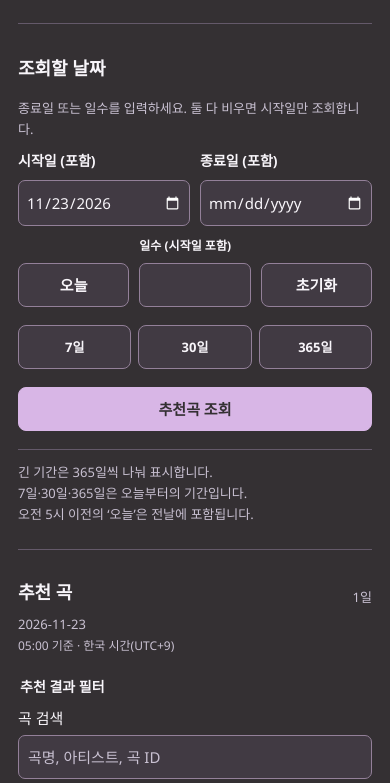
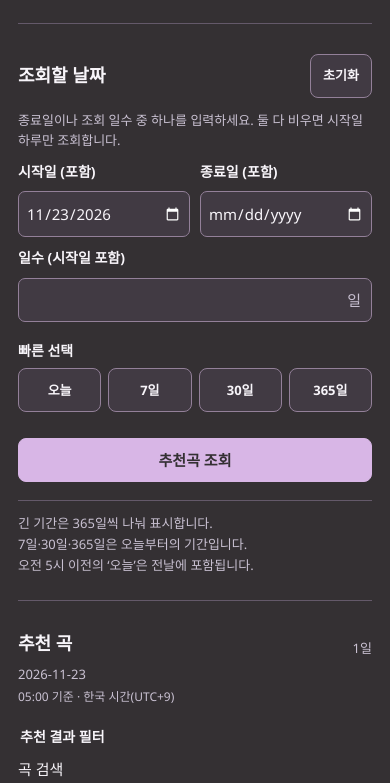
Before and after one commit to chogang/aichan, a plain HTML site: page docs/index.html in a window 390 px wide. Shown: the part 60-843 px from the top of the page. Drawn offline with Linux system fonts and the light colour scheme.

Commit message:
Refine date fields and group quick selections

```diff
--- a/docs/index.html
+++ b/docs/index.html
@@ -17,19 +17,11 @@ textarea::placeholder{color:var(--muted);opacity:1}.version{font-size:13px;color
 .filters{margin:0 0 18px}.filter-grid{display:grid;grid-template-columns:minmax(0,2fr) repeat(3,minmax(0,1fr));gap:10px}.filter-grid label{min-width:0;margin:0}.filter-grid input,.filter-grid select{display:block;width:100%;min-width:0;min-height:44px;margin-top:5px;padding:7px 9px;font:inherit;border:1px solid var(--control-line);border-radius:7px;background:var(--surface);color:var(--ink)}.filter-grid input::placeholder{color:var(--muted)}.filter-error{margin-top:8px}.days .empty{margin:0}
 @media(max-width:620px){.filter-grid{grid-template-columns:repeat(3,minmax(0,1fr))}.filter-search{grid-column:1/-1}}
 input[type=number]{display:block;width:100%;min-width:0;min-height:44px;padding:9px 11px;font:inherit;border:1px solid var(--control-line);border-radius:7px;background:var(--surface);color:var(--ink)}.dates{display:grid;grid-template-columns:repeat(2,minmax(0,1fr));gap:12px;margin-bottom:12px}.dates .field{min-width:0;margin:0}.dates .field:first-child{grid-column:1/-1}.dates input{min-width:0}.dates .inactive label{color:var(--muted)}.dates input:disabled{background:var(--paper);border-color:var(--line);color:var(--muted);cursor:not-allowed}.pagination{display:flex;gap:8px;align-items:center;justify-content:space-between;flex-wrap:wrap;margin:0 0 12px}.pagination .hint{margin:0}.pagination button{padding:7px 12px}
-.dates #range-hint{grid-column:1/-1;margin:0}.range-assist{display:flex;align-items:center;justify-content:space-between;gap:7px}
-@media(max-width:760px){
-  .query-dates{display:grid;grid-template-columns:repeat(6,minmax(0,1fr));gap:10px;align-items:end}
-  .query-dates .dates,.query-dates .range-assist{display:contents}
-  .query-dates #range-hint{grid-area:1/1/2/-1}
-  .query-dates .dates .field:first-child{grid-area:2/1/3/4}
-  .query-dates #end-field{grid-area:2/4/3/-1}
-  .query-dates #length-field{grid-area:3/3/4/5}
-  .query-dates #length-field label{font-size:12px}
-  .query-dates .range-assist button{grid-area:3/1/4/3;padding-inline:8px;white-space:nowrap}
-  .query-dates #reset-range{grid-column:5/-1}
-  .query-dates input[type=date]{padding-inline:7px}
-}
+.dates #range-hint{grid-column:1/-1;margin:0}
+.query-heading{display:flex;align-items:center;justify-content:space-between;gap:10px;margin-bottom:12px}.query-heading h2{margin:0}.query-heading button{padding:6px 12px;font-size:13px}
+.length-input{position:relative}.length-input input{appearance:textfield;padding-right:34px}.length-input input::-webkit-inner-spin-button,.length-input input::-webkit-outer-spin-button{-webkit-appearance:none;margin:0}.length-unit{position:absolute;right:11px;top:50%;transform:translateY(-50%);color:var(--muted);pointer-events:none}
+.quick-select{margin:18px 0}.quick-select-label{font-size:14px;font-weight:600;margin:0 0 6px}.quick-select .presets{display:grid;grid-template-columns:repeat(4,minmax(0,1fr));margin:0}.quick-select .presets button{min-width:0;padding-inline:4px;white-space:nowrap}
+@media(max-width:760px){.dates{gap:10px}.dates .field:first-child{grid-area:2/1/3/2}.dates #end-field{grid-area:2/2/3/3}.dates #length-field{grid-area:3/1/4/-1}.dates #range-hint{grid-area:1/1/2/-1}.dates input[type=date]{padding-inline:7px}}
 </style>
 </head>
 <body>
@@ -37,13 +29,10 @@ input[type=number]{display:block;width:100%;min-width:0;min-height:44px;padding:
 <header><h1>아이쨩 추천곡 조회</h1><span class="version">Arcaea 7.3.0</span></header>
 <div class="layout">
 <section class="controls" aria-labelledby="query-title">
-<h2 id="query-title">조회할 날짜</h2>
+<div class="query-heading"><h2 id="query-title">조회할 날짜</h2><button type="button" id="reset-range" aria-label="종료일과 일수 초기화">초기화</button></div>
 <form id="query-form" novalidate>
-<div class="query-dates">
-<div class="dates"><div class="field"><label for="start">시작일 (포함)</label><input id="start" type="date" min="2025-11-08" max="2099-12-31" required></div><p class="hint" id="range-hint">종료일 또는 일수를 입력하세요. 둘 다 비우면 시작일만 조회합니다.</p><div class="field" id="end-field"><label for="end">종료일 (포함)</label><input id="end" type="date" min="2025-11-08" max="2099-12-31" aria-describedby="range-hint"></div><div class="field" id="length-field"><label for="length">일수 (시작일 포함)</label><input id="length" type="number" min="1" step="1" inputmode="numeric" aria-describedby="range-hint"></div></div>
-<div class="range-assist"><button type="button" data-days="1">오늘</button><button type="button" id="reset-range" aria-label="종료일과 일수 초기화">초기화</button></div>
-</div>
-<div class="presets" aria-label="빠른 기간 선택"><button type="button" data-days="7">7일</button><button type="button" data-days="30">30일</button><button type="button" data-days="365">365일</button></div>
+<div class="dates"><div class="field"><label for="start">시작일 (포함)</label><input id="start" type="date" min="2025-11-08" max="2099-12-31" required></div><p class="hint" id="range-hint">종료일이나 조회 일수 중 하나를 입력하세요. 둘 다 비우면 시작일 하루만 조회합니다.</p><div class="field" id="end-field"><label for="end">종료일 (포함)</label><input id="end" type="date" min="2025-11-08" max="2099-12-31" aria-describedby="range-hint"></div><div class="field" id="length-field"><label for="length">일수 (시작일 포함)</label><div class="length-input"><input id="length" type="number" min="1" step="1" inputmode="numeric" aria-describedby="range-hint"><span class="length-unit" aria-hidden="true">일</span></div></div></div>
+<div class="quick-select"><p id="quick-select-label" class="quick-select-label">빠른 선택</p><div class="presets" role="group" aria-labelledby="quick-select-label"><button type="button" data-days="1">오늘</button><button type="button" data-days="7">7일</button><button type="button" data-days="30">30일</button><button type="button" data-days="365">365일</button></div></div>
 <button type="submit" class="primary submit" id="query">추천곡 조회</button>
 <p class="error" id="error" role="alert" hidden></p>
 </form>
```
